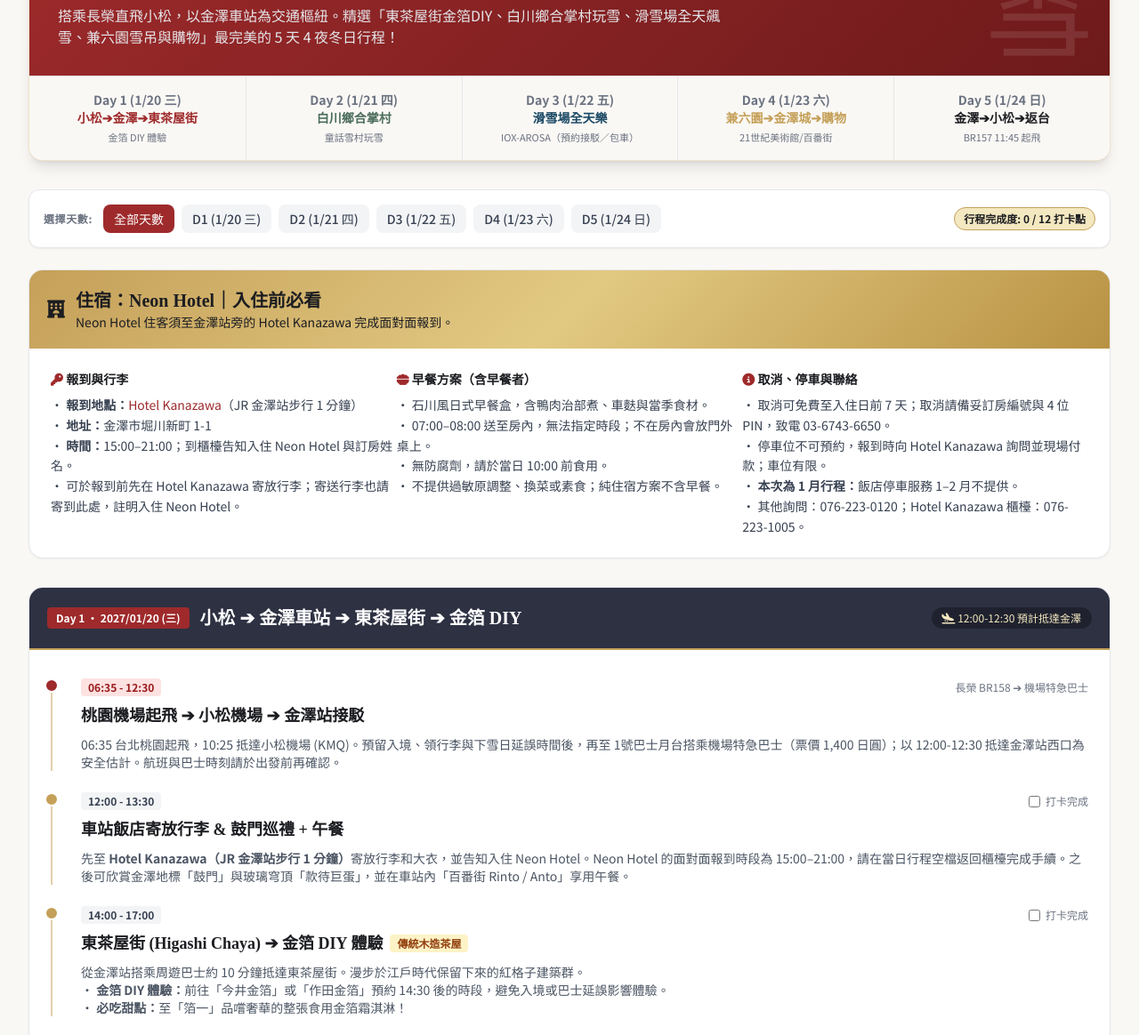
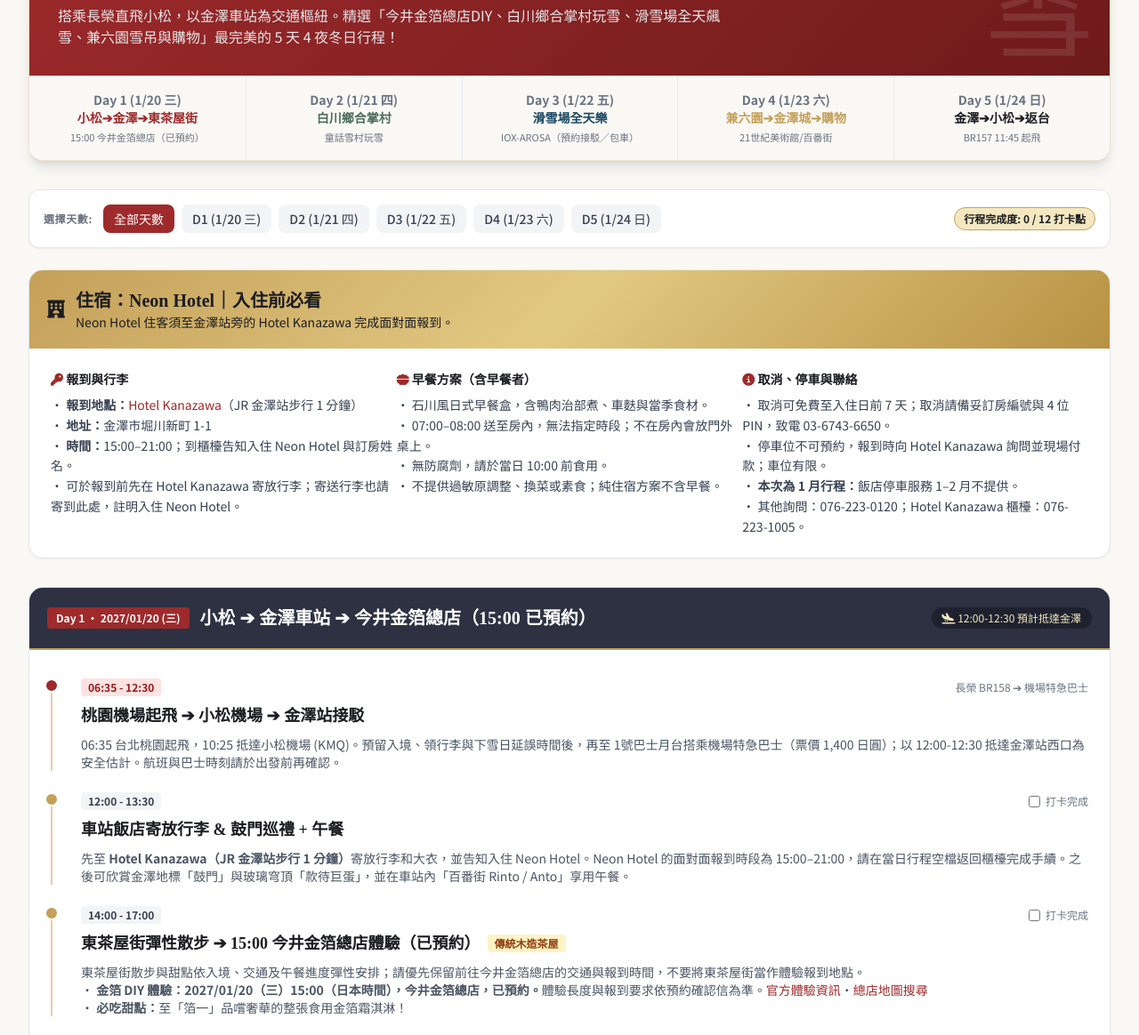
Before and after one commit to DemonGiggle/travel-kanazawa-2027, a website: page index.html in a window 1280 px wide. Shown: the part 214-1378 px from the top of the page at 89% size. Drawn offline with Linux system fonts and the light colour scheme; a web font is replaced by a local one.

Commit message:
Update Jan 20 Imai main store reservation at 15:00

```diff
--- a/index.html
+++ b/index.html
@@ -110,7 +110,7 @@
                     </div>
                     <h2 class="text-2xl sm:text-3xl lg:text-4xl font-serif font-bold tracking-tight mb-2">古都金澤 • 白川鄉童話雪村 • 滑雪饗宴</h2>
                     <p class="text-sm sm:text-base text-gray-200 leading-relaxed">
-                        搭乘長榮直飛小松，以金澤車站為交通樞紐。精選「東茶屋街金箔DIY、白川鄉合掌村玩雪、滑雪場全天飆雪、兼六園雪吊與購物」最完美的 5 天 4 夜冬日行程！
+                        搭乘長榮直飛小松，以金澤車站為交通樞紐。精選「今井金箔總店DIY、白川鄉合掌村玩雪、滑雪場全天飆雪、兼六園雪吊與購物」最完美的 5 天 4 夜冬日行程！
                     </p>
                 </div>
             </div>
@@ -120,7 +120,7 @@
                 <div class="p-3 sm:p-4 text-center">
                     <span class="block text-gray-500 font-bold">Day 1 (1/20 三)</span>
                     <span class="font-bold text-kanazawa-red">小松➔金澤➔東茶屋街</span>
-                    <span class="block text-[11px] text-gray-500 mt-0.5">金箔 DIY 體驗</span>
+                    <span class="block text-[11px] text-gray-500 mt-0.5">15:00 今井金箔總店（已預約）</span>
                 </div>
                 <div class="p-3 sm:p-4 text-center">
                     <span class="block text-gray-500 font-bold">Day 2 (1/21 四)</span>
@@ -215,7 +215,7 @@
                     <div class="bg-kanazawa-slate text-white p-4 sm:p-5 flex items-center justify-between border-b-2 border-kanazawa-gold">
                         <div class="flex items-center gap-3">
                             <span class="bg-kanazawa-red text-white text-xs font-bold px-2.5 py-1 rounded">Day 1 • 2027/01/20 (三)</span>
-                            <h3 class="font-serif text-lg sm:text-xl font-bold">小松 ➔ 金澤車站 ➔ 東茶屋街 ➔ 金箔 DIY</h3>
+                            <h3 class="font-serif text-lg sm:text-xl font-bold">小松 ➔ 金澤車站 ➔ 今井金箔總店（15:00 已預約）</h3>
                         </div>
                         <span class="text-xs bg-black/30 px-3 py-1 rounded-full text-kanazawa-goldlight"><i class="fa-solid fa-plane-arrival"></i> 12:00-12:30 預計抵達金澤</span>
                     </div>
@@ -261,12 +261,12 @@
                                 </label>
                             </div>
                             <h4 class="font-serif font-bold text-lg text-kanazawa-dark flex items-center gap-2">
-                                <span>東茶屋街 (Higashi Chaya) ➔ 金箔 DIY 體驗</span>
+                                <span>東茶屋街彈性散步 ➔ 15:00 今井金箔總店體驗（已預約）</span>
                                 <span class="text-xs bg-amber-100 text-amber-800 font-sans px-2 py-0.5 rounded">傳統木造茶屋</span>
                             </h4>
                             <p class="text-sm text-gray-600">
-                                從金澤站搭乘周遊巴士約 10 分鐘抵達東茶屋街。漫步於江戶時代保留下來的紅格子建築群。
-                                <br>• <strong>金箔 DIY 體驗：</strong>前往「今井金箔」或「作田金箔」預約 14:30 後的時段，避免入境或巴士延誤影響體驗。
+                                東茶屋街散步與甜點依入境、交通及午餐進度彈性安排；請優先保留前往今井金箔總店的交通與報到時間，不要將東茶屋街當作體驗報到地點。
+                                <br>• <strong>金箔 DIY 體驗：</strong><strong>2027/01/20（三）15:00（日本時間），今井金箔總店，已預約。</strong>體驗長度與報到要求依預約確認信為準。<a href="https://www.kinpaku.co.jp/reservation" target="_blank" rel="noopener noreferrer" class="text-kanazawa-red underline">官方體驗資訊</a>・<a href="https://www.google.com/maps/search/?api=1&amp;query=今井金箔+本店+金沢" target="_blank" rel="noopener noreferrer" class="text-kanazawa-red underline">總店地圖搜尋</a>
                                 <br>• <strong>必吃甜點：</strong>至「箔一」品嚐奢華的整張食用金箔霜淇淋！
                             </p>
                         </div>
@@ -759,8 +759,8 @@
                             <span><strong>D2 白川鄉高速巴士去回程一起劃位</strong>（保存月台、預約編號與取消規則）</span>
                         </li>
                         <li class="flex items-center gap-2">
-                            <input type="checkbox" class="rounded text-kanazawa-red focus:ring-kanazawa-red">
-                            <span><strong>D1 金箔 DIY 體驗預約</strong>（今井金箔或作田金箔官網預約）</span>
+                            <input type="checkbox" checked class="rounded text-kanazawa-red focus:ring-kanazawa-red">
+                            <span><strong>D1 今井金箔總店體驗：已預約</strong>（2027/01/20 15:00，日本時間；保存確認信並核對報到要求）</span>
                         </li>
                         <li class="flex items-center gap-2">
                             <input type="checkbox" class="rounded text-kanazawa-red focus:ring-kanazawa-red">
```
